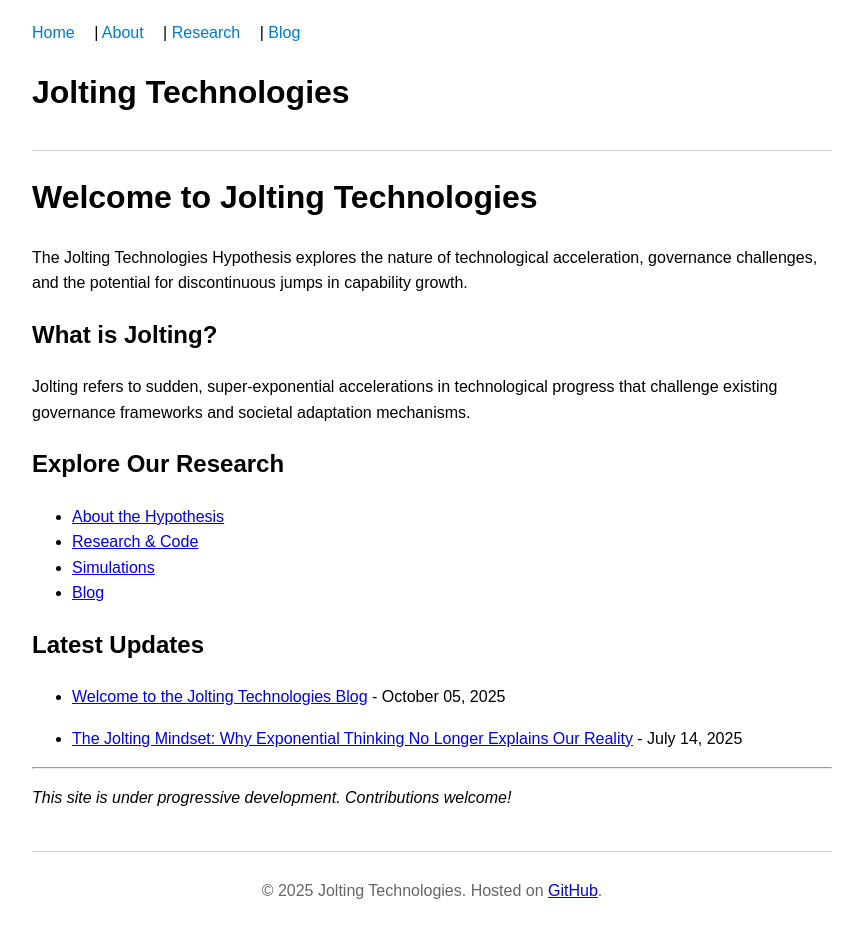
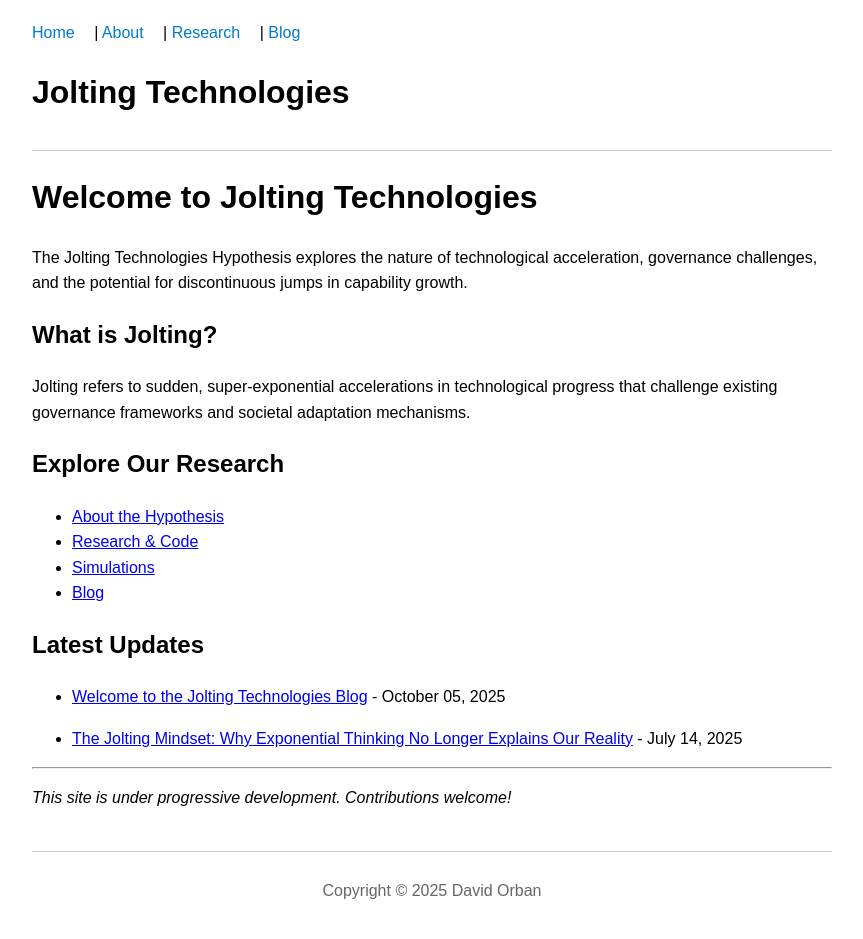
Before and after one commit to davidorban/jolting, a Jekyll site: the page built from docs/index.md, in a window 1280 px wide. Shown: the whole page, without its empty margins (208-1071 px from the left). Built offline with Jekyll 4.4.1, drawn with Linux system fonts in a browser that asks for light colours.

Commit message:
Update footer to match davidorban.com style

```diff
--- a/docs/_includes/footer.html
+++ b/docs/_includes/footer.html
@@ -1,3 +1,3 @@
 <footer>
-  <p>&copy; 2025 {{ site.title }}. Hosted on <a href="https://github.com/davidorban/jolting">GitHub</a>.</p>
+  <p>Copyright © 2025 David Orban</p>
 </footer>
```
